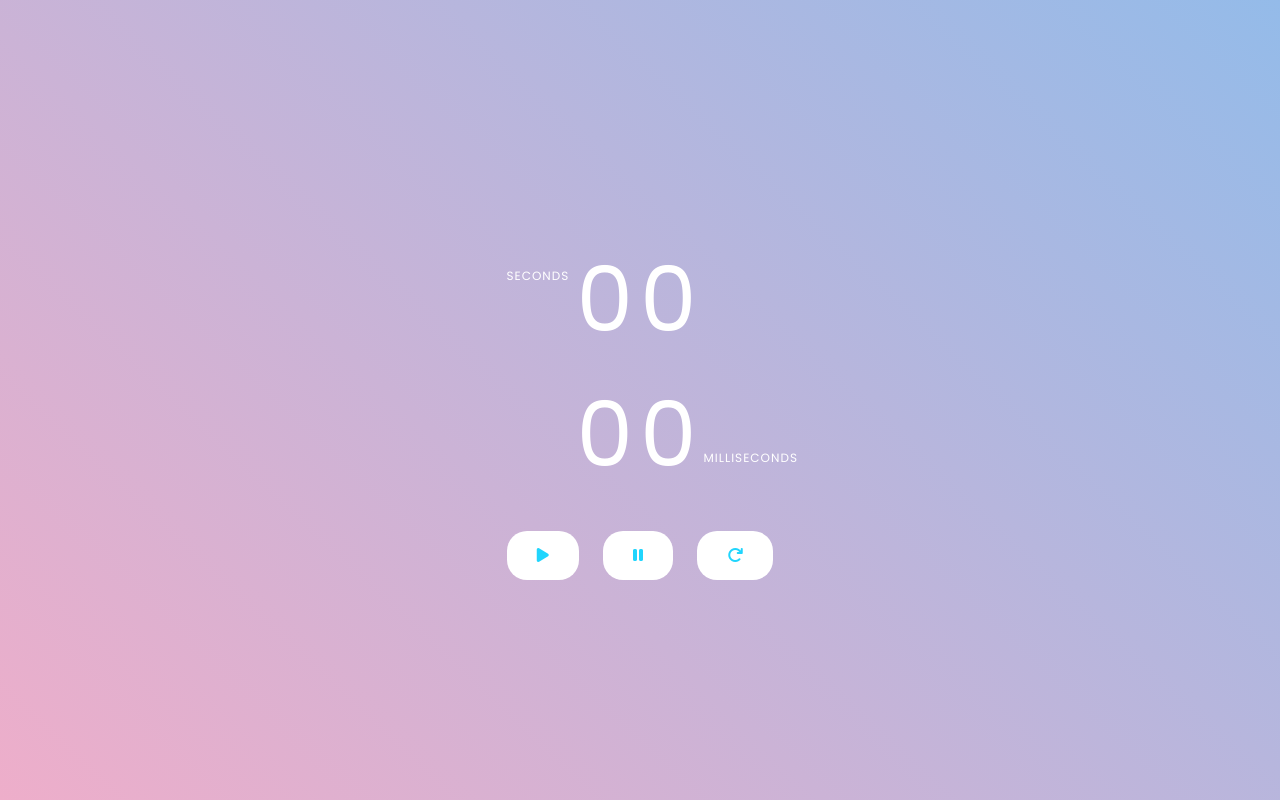
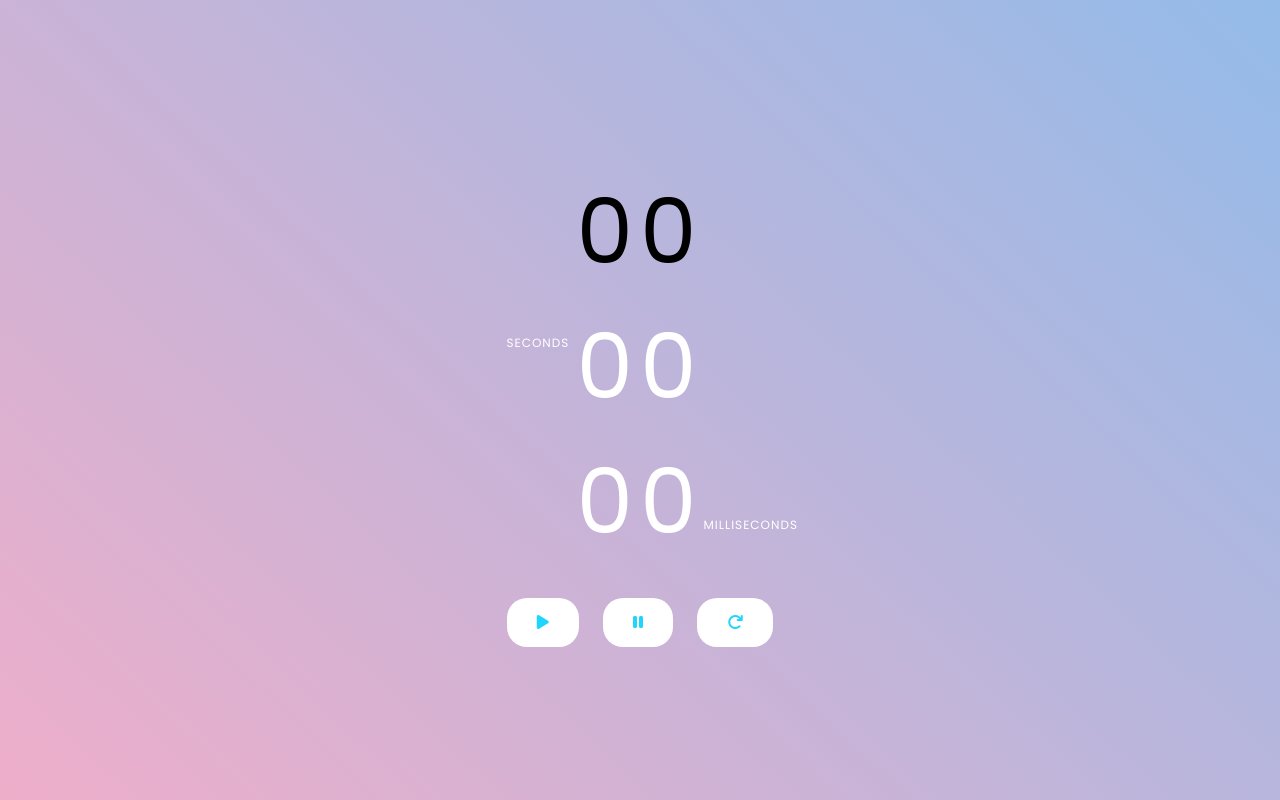
Before and after one commit to strogyy/js-projects, a plain HTML site: page Stopwatch/index.html in a window 1280 px wide. Drawn offline with Linux system fonts and the light colour scheme.

Commit message:
Update index.html

```diff
--- a/Stopwatch/index.html
+++ b/Stopwatch/index.html
@@ -17,6 +17,9 @@
   <body>
     <div class="stopwatch">
       <div class="stopwatch-container">
+        <div class="min-contaniner">
+          <span class="minutes">00</span>
+        </div>
         <div class="sec-contaniner">
           <span class="seconds">00</span>
         </div>
```
